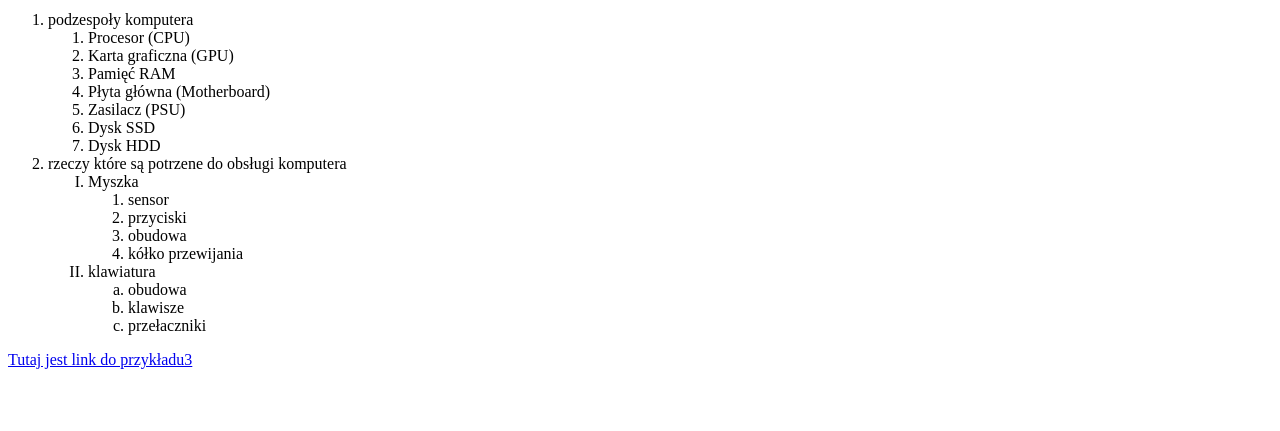
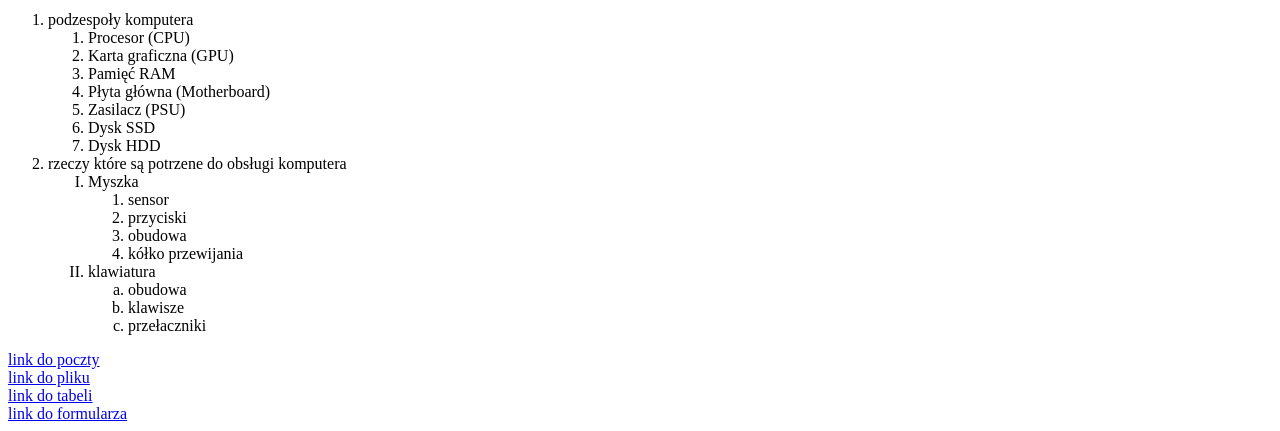
Before and after one commit to Dominik1447/index.html, a plain HTML site: page index.html in a window 1280 px wide. Shown: the part 2596-3027 px from the top of the page. Before the commit the page ends 2973 px from the top, so only its background shows below. Drawn offline with Linux system fonts and the light colour scheme.

Commit message:
Update index.html

```diff
--- a/index.html
+++ b/index.html
@@ -131,10 +131,10 @@ Ruchniewicz&nbsp;&nbsp;&nbsp;&nbsp;&nbsp;&nbsp;&nbsp;&nbsp </fieldset>
 </OL>
 
 
-<A HREF="przyklad3.html"> Tutaj jest link do przykładu3 </A>
-
-
-
+<A HREF="poczta.html"> link do poczty </A><br>
+<A HREF="poczta2.html"> link do pliku </A><br>
+<A HREF="poczta3.html"> link do tabeli </A><br>
+<A HREF="poczta4.html"> link do formularza </A><br>
 
 
     </body>
```
